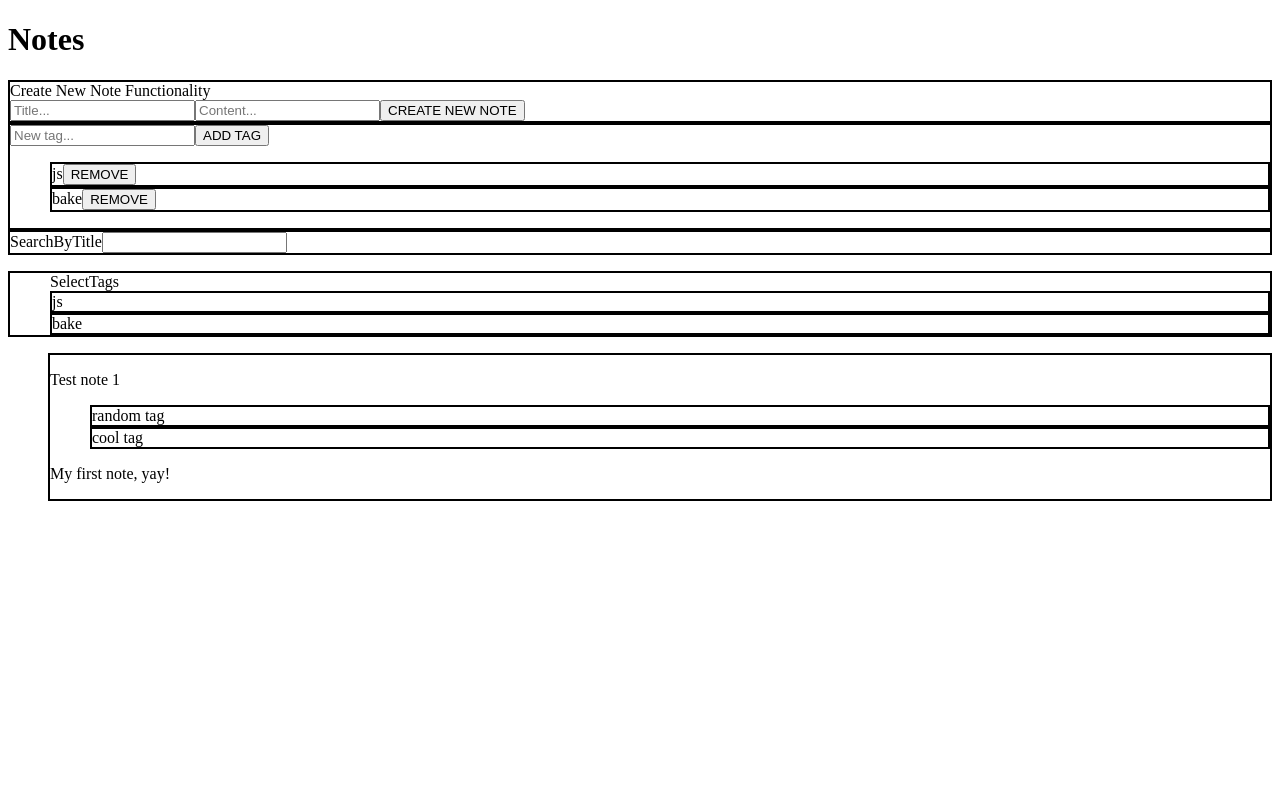
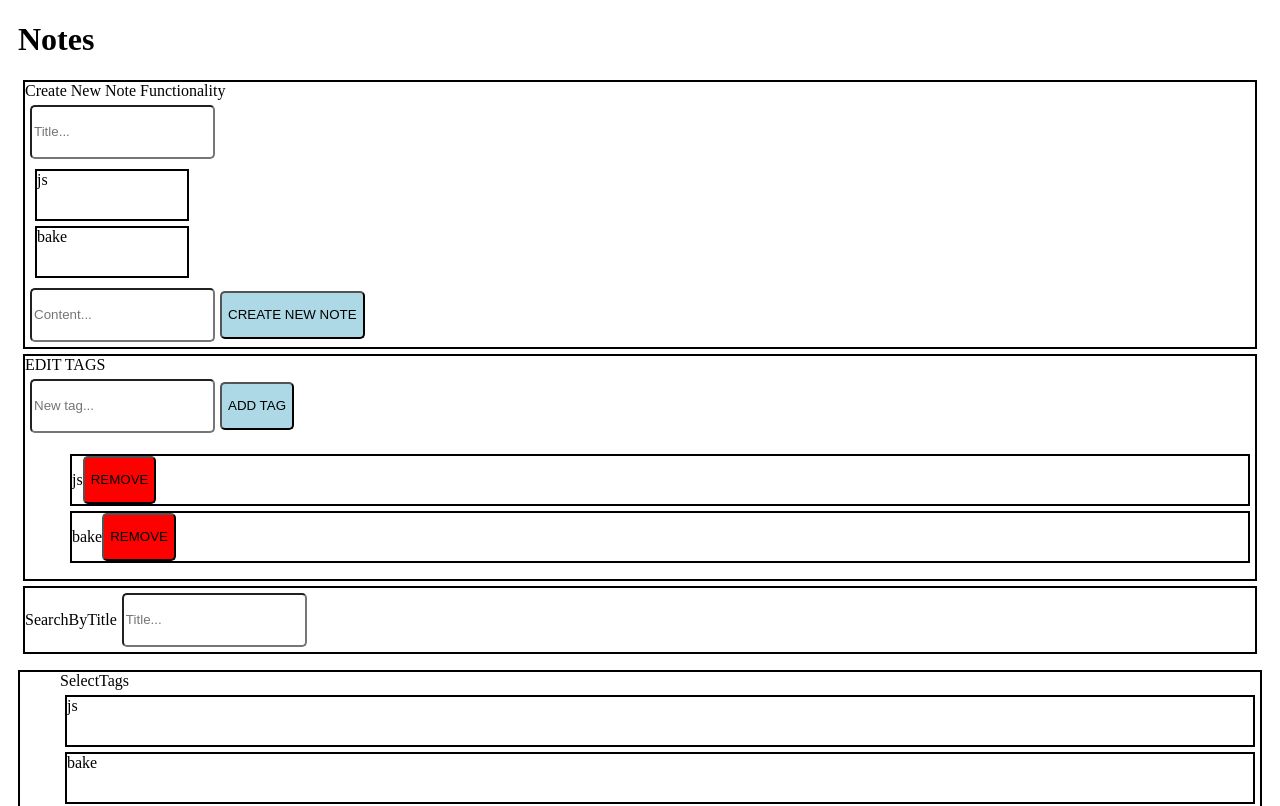
Before and after one commit to TheoJoha/advanced-react-notes, a React (Create React App) app: page / in a window 1280 px wide. Shown: the top 806 px of the page. Built offline with nearby package versions, Linux system fonts and the light colour scheme.

Commit message:
Added some styling and fixes

```diff
--- a/src/App.js
+++ b/src/App.js
@@ -60,8 +60,10 @@ function App() {
         setNewNote={setNewNote}
         // addNewNote={addNewNote}
         createNewNote={createNewNote}
+        tags={tags}
       />
-      <EditTags tags={tags} setTags={setTags}
+      <EditTags
+        tags={tags} setTags={setTags}
         newTag={newTag}
         setNewTag={setNewTag}
         addNewTag={addNewTag}
@@ -75,10 +77,11 @@ function App() {
         setFilterTags={setFilterTags}
         tags={tags}
       />
-      <Notes notes={notes}
+      <Notes
+        notes={notes}
         filterInput={filterInput}
         filterTags={filterTags}
-
+        setNotes={setNotes}
       />
     </div>
   );
--- a/src/Create.js
+++ b/src/Create.js
@@ -1,7 +1,9 @@
-import React from 'react'
+import {useState} from 'react'
 import { nanoid } from "nanoid"
 
 const Create = ({ tags, createNewNote, newNote, setNewNote }) => {
+    const [selectionTags, setSelectionTags] = useState(tags.map(tag => {return  ({"name": tag, "selected": false})}) || [])
+
     return (
         <div id="createNewNoteDiv">
             Create New Note Functionality
@@ -16,20 +18,25 @@ const Create = ({ tags, createNewNote, newNote, setNewNote }) => {
                         }
                     )
                 })} id="newNoteTitle" />
-                {/* <select
-                    onChange={(e) => setNewNote(prev => {
-                        return (
-                            {
+                <div id="editTagsInsideOfCreateNewNoteDiv">
+                    {selectionTags && tags.map(tag => <div className="createNewNoteTag" key={nanoid()} onClick={() => setNewNote((prev) => {
+                        if (newNote.tags.includes(tag)) {
+                            return {
                                 title: prev.title,
                                 content: prev.content,
-                                tags: [...e.target.options].filter(({selected}) => selected).map(({value}) => value),
+                                tags: prev.tags.filter(x => x !== tag),
                                 id: nanoid()
                             }
-                        )
-                    })}
-                    value={newNote.tags || ""} id="newNoteTags" >
-                    {tags && tags.map(tag => <option value={tag}>{tag}</option>)}
-                </select> */}
+                        } else {
+                            return {
+                                title: prev.title,
+                                content: prev.content,
+                                tags: prev.tags.push(tag),
+                                id: nanoid()
+                            }
+                        }
+                    })} >{tag}</div>)}
+                </div>
                 <input value={newNote.content || ""} type="text" placeholder="Content..." onChange={(e) => setNewNote(prev => {
                     return (
                         {
--- /dev/null
+++ b/src/EditNote.js
@@ -0,0 +1,11 @@
+import React from 'react'
+
+const EditNote = ({note, setNotes}) => {
+  return (
+    <div className="editNoteDiv">EditNote
+
+    </div>
+  )
+}
+
+export default EditNote
--- a/src/EditTags.js
+++ b/src/EditTags.js
@@ -1,9 +1,10 @@
 import React from 'react'
 import {nanoid} from "nanoid"
 
-const EditTags = ({tags, editTags, newTag, addNewTag, setNewTag, removeTag}) => {
+const EditTags = ({tags, setTags, editTags, newTag, addNewTag, setNewTag, removeTag}) => {
   return (
     <div id="editTagsDiv">
+        EDIT TAGS
         <form onSubmit={addNewTag}>
         <input
         value={newTag}
@@ -16,7 +17,7 @@ const EditTags = ({tags, editTags, newTag, addNewTag, setNewTag, removeTag}) =>
 
         <ul>
             {tags.map(tag => <li key={nanoid()}>{tag}
-            <button onClick={removeTag}>REMOVE</button>
+            <button className="removeTag" onClick={() => setTags(prev => prev.filter(x => x !== tag))}>REMOVE</button>
             </li>)}
         </ul>
     </div>
--- a/src/Notes.js
+++ b/src/Notes.js
@@ -1,17 +1,20 @@
 import React from 'react'
-import {nanoid} from "nanoid"
+import { nanoid } from "nanoid"
+import EditNote from './EditNote'
 
-const Notes = ({notes, filterInput, filterTags}) => {
+const Notes = ({setNotes, notes, filterInput, filterTags }) => {
     if (filterTags.length > 0) {
         notes = notes.filter(note => filterTags.every(tag => note.tags.includes(tag)))
     }
     if (filterInput) {
-        notes = notes.filter(note => note.title.includes(filterInput))
+        notes = notes.filter(note => note.title.toLowerCase().includes(filterInput.toLowerCase()))
     }
+
     return (
         <div>
             <ul>{notes.map(note => <li className="note" key={nanoid()}>
                 <p>{note.title}</p>
+                <EditNote notes={notes} setNotes={setNotes} note={note}/>
                 <ul>{note?.tags && note.tags.map(tag => <li key={nanoid()}>{tag}</li>)}</ul>
                 <p>{note.content}</p>
             </li>)}</ul>
--- a/src/SearchByTags.js
+++ b/src/SearchByTags.js
@@ -6,7 +6,7 @@ const SearchByTags = ({filterTags, setFilterTags, tags}) => {
 
     <ul id="searchByTags">
       SelectTags
-      {tags.map(tag => <li onClick={e => setFilterTags(prev => {
+      {tags.map(tag => <li onClick={() => setFilterTags(prev => {
         if (prev.includes(tag)) {
           return prev.filter(x => x !== tag)
         } else {
--- a/src/SearchByTitle.js
+++ b/src/SearchByTitle.js
@@ -3,7 +3,7 @@ import React from 'react'
 const SearchByTitle = ({setFilterInput, filterInput}) => {
   return (
     <div id="searchByTitleDiv">SearchByTitle
-        <input type="text" value={filterInput}
+        <input placeholder="Title..." type="text" value={filterInput}
         onChange={(e) => setFilterInput(e.target.value)}
         />
 
--- a/src/index.css
+++ b/src/index.css
@@ -1,3 +1,42 @@
+div {
+  margin: 5px;
+}
+
+input {
+  border-radius: 5px;
+  min-height: 48px;
+  min-width: 48px;
+  margin: 5px;
+}
+
+button {
+  border-radius: 5px;
+  min-height: 48px;
+  min-width: 48px;
+  background-color: lightblue;
+}
+
+li {
+  margin: 5px;
+  min-height: 48px;
+  min-width: 48px;
+}
+
+.removeTag {
+  background-color: red;
+}
+
+.editNoteDiv {
+  border: solid black 2px;
+}
+
+.createNewNoteTag {
+  border: solid black 2px;
+  min-height: 48px;
+  min-width: 48px;
+  width: 150px;
+}
+
 .note {
   border: solid black 2px;
 }
```
Lines whose indentation alone changed are shown as unchanged.
